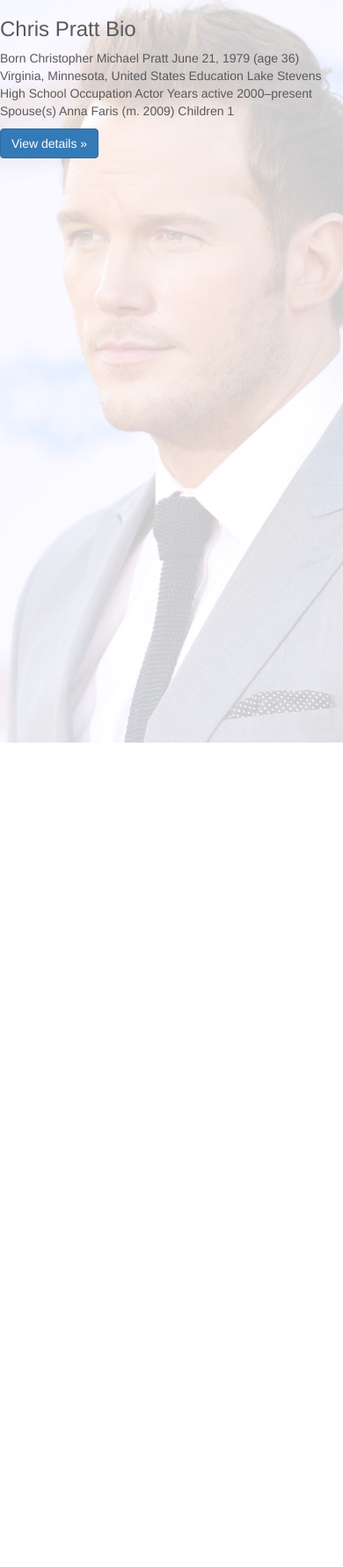
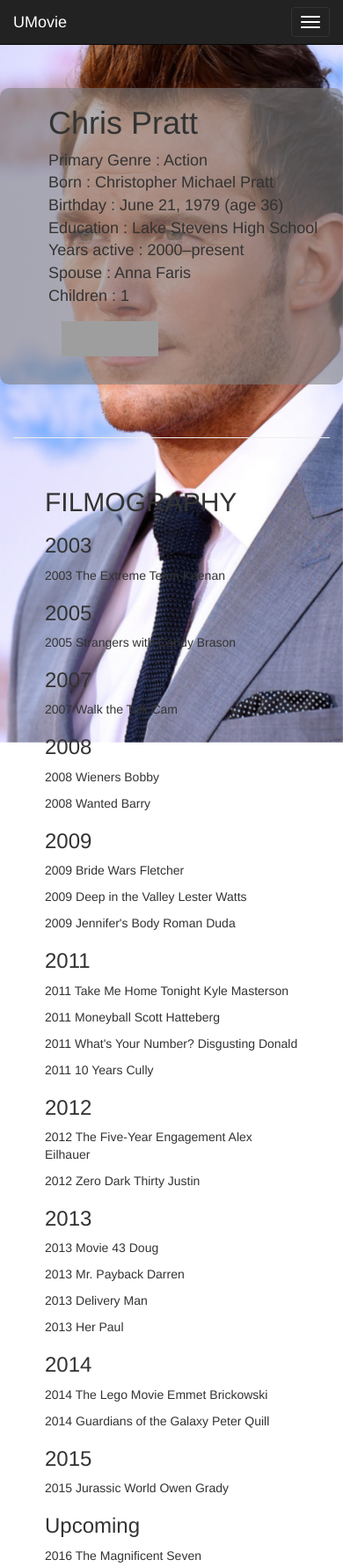
Before and after one commit to GLO3102H15/team07, a plain HTML site: page actor.html in a window 390 px wide. Shown: the top 1781 px of the page at 88% size. Before the commit the page ends 844 px from the top, so only its background shows below. Drawn offline with nearby package versions, Linux system fonts and the light colour scheme; grey boxes are pictures that could not be loaded.

Commit message:
first draft at actor

```diff
--- a/actor.html
+++ b/actor.html
@@ -1,35 +1,145 @@
 <!DOCTYPE html>
 <html lang="en">
 <head>
-    <meta charset="UTF-8">
-    <title>ActorPage</title>
+    <title>UMovie - Just movies, no pain, just fun</title>
+
+    <meta charset="utf-8">
+    <meta name="viewport" content="width=device-width, initial-scale=1">
+    <!-- next line from bootstrap example -->
+    <!-- The above 3 meta tags *must* come first in the head; any other head content must come *after* these tags -->
+    <meta name="description" content="">
+    <meta name="author" content="">
 
     <link href="bootstrap/css/bootstrap.min.css" rel="stylesheet">
     <link href="css/bootstrap-justified-nav.css" rel="stylesheet">
-    <link href="css/bootstrap-carousel.css" rel="stylesheet">
     <link href="css/actor.css" rel="stylesheet">
+
 </head>
+
 <body>
 
-<div class="background-container"><div class="background"></div>
+<div class="prattground-container">
+    <div class="prattground"></div>
+</div>
+<nav class="navbar navbar-inverse navbar-fixed-top">
 
-<div class="row">
-    <div class="col-lg-4">
-        <h3>Chris Pratt Bio</h3>
+    <div class="container">
 
-        <p>
-            Born	Christopher Michael Pratt
-            June 21, 1979 (age 36)
-            Virginia, Minnesota, United States
-            Education	Lake Stevens High School
-            Occupation	Actor
-            Years active	2000–present
-            Spouse(s)	Anna Faris (m. 2009)
-            Children	1
-        </p>
-        <p><a class="btn btn-primary" href="#" role="button">View details &raquo;</a></p>
+        <div class="navbar-header">
+            <button type="button" class="navbar-toggle collapsed" data-toggle="collapse"
+                    data-target=".navbar-collapse">
+                <span class="sr-only">Toggle navigation</span>
+                <span class="icon-bar"></span>
+                <span class="icon-bar"></span>
+                <span class="icon-bar"></span>
+            </button>
+            <a class="navbar-brand" href="index.html">UMovie</a>
+        </div>
+
+        <div class="navbar-collapse collapse navbar-ex1-collapse">
+            <ul class="nav navbar-nav">
+                <li><a href="index.html">Home</a></li>
+
+                <li><a href="#watchlists">Watchlists</a></li>
+
+                <li class="dropdown">
+                    <a href="#" class="dropdown-toggle" data-toggle="dropdown" role="button"
+                       aria-haspopup="true" aria-expanded="false">
+                        Current User
+                        <span class="caret"></span></a>
+                    <ul class="dropdown-menu">
+                        <li class="dropdown-header">Account</li>
+                        <li><a href="#">Settings</a></li>
+                        <li role="separator" class="divider"></li>
+                        <li class="dropdown-header">Actions</li>
+                        <li><a href="#">Logout</a></li>
+                    </ul>
+                </li>
+            </ul>
+
+            <div class="col-sm-3 col-md-3 pull-right">
+                <form class="navbar-form" role="search">
+                    <div class="input-group">
+                        <input type="text" class="form-control" placeholder="Search UMovie" name="srch-term"
+                               id="srch-term">
+
+                        <div class="input-group-btn">
+                            <button class="btn btn-default" type="submit"><i
+                                    class="glyphicon glyphicon-search"></i></button>
+                        </div>
+                    </div>
+                </form>
+            </div>
+        </div>
+    </div>
+</nav>
+
+<div class="jumbotron">
+    <div class="container actor-infos">
+        <img class="profile-picture" src="images/prattfil.jpg">
+        <div>
+            <ul class="infos-table">
+                <li><h1>Chris Pratt</h1></li>
+                <li>Primary Genre : Action</li>
+                <li>Born : Christopher Michael Pratt</li>
+                <li>Birthday : June 21, 1979 (age 36)</li>
+                <li>Education : Lake Stevens High School</li>
+                <li>Years active :	2000–present </li>
+                <li>Spouse : Anna Faris</li>
+                <li>Children : 1</li>
+                <li><a class="jurassic-link"
+                       href="https://geo.itunes.apple.com/ca/movie/jurassic-world/id973589977?mt=6"></a></li>
+            </ul>
+        </div>
     </div>
 </div>
+
+<div class="col-sm-8 blog-main">
+
+    <div class="actor-page">
+        <h2 class="blog-post-title">FILMOGRAPHY</h2>
+
+        <h3 class="movie-date">2003</h3>
+        <p>2003	The Extreme Team	Keenan</p>
+        <h3 class="movie-date">2005</h3>
+        <p>2005	Strangers with Candy	Brason</p>
+        <h3 class="movie-date">2007</h3>
+        <p>2007	Walk the Talk	Cam</p>
+        <h3 class="movie-date">2008</h3>
+        <p>2008	Wieners	Bobby</p>
+        <p>2008	Wanted	Barry</p>
+        <h3 class="movie-date">2009</h3>
+        <p>2009	Bride Wars	Fletcher</p>
+        <p>2009	Deep in the Valley	Lester Watts</p>
+        <p>2009	Jennifer's Body	Roman Duda</p>
+        <h3 class="movie-date">2011</h3>
+        <p>2011	Take Me Home Tonight	Kyle Masterson</p>
+        <p>2011	Moneyball	Scott Hatteberg</p>
+        <p>2011	What's Your Number?	Disgusting Donald</p>
+        <p>2011	10 Years	Cully</p>
+        <h3 class="movie-date">2012</h3>
+        <p>2012	The Five-Year Engagement	Alex Eilhauer</p>
+        <p>2012	Zero Dark Thirty	Justin</p>
+        <h3 class="movie-date">2013</h3>
+        <p>2013	Movie 43	Doug</p>
+        <p>2013	Mr. Payback	Darren</p>
+        <p>2013	Delivery Man</p>
+        <p>2013	Her	Paul</p>
+        <h3 class="movie-date">2014</h3>
+        <p>2014	The Lego Movie	Emmet Brickowski</p>
+        <p>2014	Guardians of the Galaxy	Peter Quill</p>
+        <h3 class="movie-date">2015</h3>
+        <p>2015	Jurassic World	Owen Grady</p>
+        <h3 class="movie-date">Upcoming</h3>
+        <p>2016	The Magnificent Seven</p>
+    </div>
+
+    <footer class="footer">
+        <p>&copy; Team7Crew 2015</p>
+    </footer>
 </div>
+
+<script src="https://ajax.googleapis.com/ajax/libs/jquery/1.11.3/jquery.min.js"></script>
+<script src="bootstrap/js/bootstrap.min.js"></script>
 </body>
 </html>
--- a/css/actor.css
+++ b/css/actor.css
@@ -1,4 +1,4 @@
-.background-container {
+.prattground-container {
     position: fixed;
     top: 0;
     right: 0;
@@ -6,7 +6,7 @@
     left: 0;
     z-index: -1;
 }
-.background {
+.prattground {
     position: absolute;
     top: 0;
     right: 0;
@@ -14,10 +14,57 @@
     left: 0;
     background-position: center;
     background-size: cover;
-    opacity: .2;
+    opacity: 1;
     filter: alpha(opacity=20);
     -webkit-transition: opacity .5s;
     transition: opacity .5s;
 
     background-image: url("../images/prattground.jpg");
 }
+
+@media screen and (min-width: 0px) and (max-width: 400px) {
+    .prattground-container { display: block; }  /* show it on small screens */
+    .profile-picture {
+        display:none;
+    }
+}
+
+@media screen and (min-width: 401px) and (max-width: 1024px) {
+    .prattground-container { display: none; }   /* hide it elsewhere */
+    .profile-picture {
+        display: inline;
+        width: 45%;
+        height: 90%;
+        padding: 2%;
+    }
+}
+
+.actor-infos {
+    width: 100%;
+    display: flex;
+    margin-top:50px;
+
+    background-color: rgba(128, 128, 128, 0.6);
+    border-radius: 10px;
+}
+
+.infos-table {
+    flex: 1 55%;
+    font-size: large;
+    list-style-type:none;
+    text-align: left;
+}
+
+.jurassic-link {
+    display:inline-block;
+    overflow:hidden;
+    background:url(http://linkmaker.itunes.apple.com/images/badges/en-us/badge_itunes-lrg.svg) no-repeat;
+    width:110px;
+    height:40px;
+    margin: 15px;
+}
+
+.actor-page {
+    border-top: 1px solid #eee;
+    padding: 10%;
+}
```
Also changed, not shown: movie.html (+4 -4 lines).
